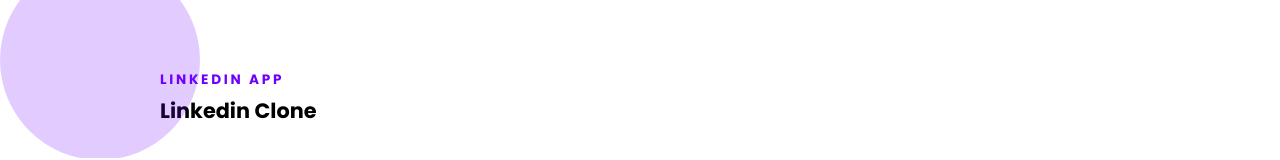
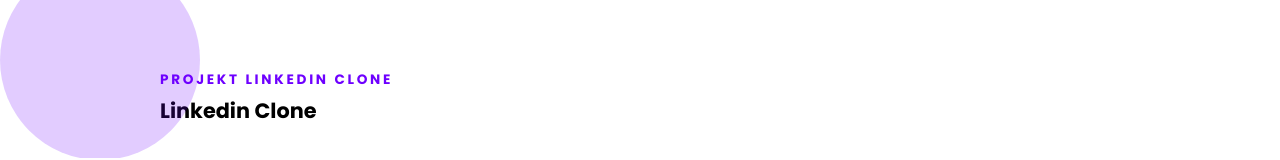
Before and after one commit to abdevworks/dc-personal-portfolio, a React (Create React App) app in the folder dc-personal-portfolio/: page /projects/1 in a window 1280 px wide. Shown: the part 130-290 px from the top of the page. Built offline with nearby package versions, Linux system fonts and the light colour scheme.

Commit message:
Updated social header mail link. Updated content information.

```diff
--- a/dc-personal-portfolio/src/components/SocialHeader.js
+++ b/dc-personal-portfolio/src/components/SocialHeader.js
@@ -8,7 +8,7 @@
 function SocialHeader({ position = "center" }) {
   return (
     <IconNavigationSocial position={position}>
-      <IconNavigationOption Icon={EmailIcon} href="arkadiuszbiesiada@gmail.com" />
+      <IconNavigationOption Icon={EmailIcon} href="mailto:arkadiuszbiesiada@gmail.com" />
       <IconNavigationOption
         Icon={LinkedInIcon}
         href="https://www.linkedin.com/in/arkadiusz-biesiada-ab600722b/"
--- a/dc-personal-portfolio/src/content.js
+++ b/dc-personal-portfolio/src/content.js
@@ -1,7 +1,7 @@
 export const portfolioContent = [
   {
     id: 1,
-    projectSubtitle: "Linkedin app",
+    projectSubtitle: "Projekt Linkedin Clone",
     projectTitle: "Linkedin Clone",
     description: {
       short:`
@@ -48,7 +48,7 @@
   },
   {
     id: 2,
-    projectSubtitle: "Portfolio app",
+    projectSubtitle: "Projekt Portfolio",
     projectTitle: "Abwebdev-portfolio",
     description: {
       short:
```
